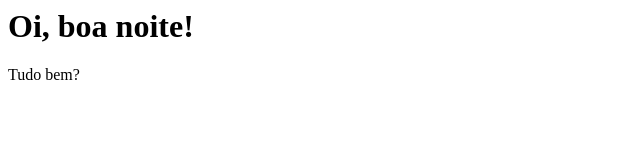
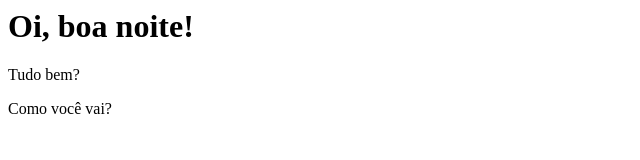
Before and after one commit to VictorSFSoares/POWER_BI_ATIVIDADE, a plain HTML site: page index.html in a window 1280 px wide. Shown: the whole page, without its empty margins (0-640 px from the left). Drawn offline with Linux system fonts and the light colour scheme.

Commit message:
POWER_BI_ATIVIDADE/Adicionei parágrafo

```diff
--- a/index.html
+++ b/index.html
@@ -1,2 +1,3 @@
 <h1>Oi, boa noite!</h1>
 <p>Tudo bem?</p>
+<p>Como você vai?</p>
```
